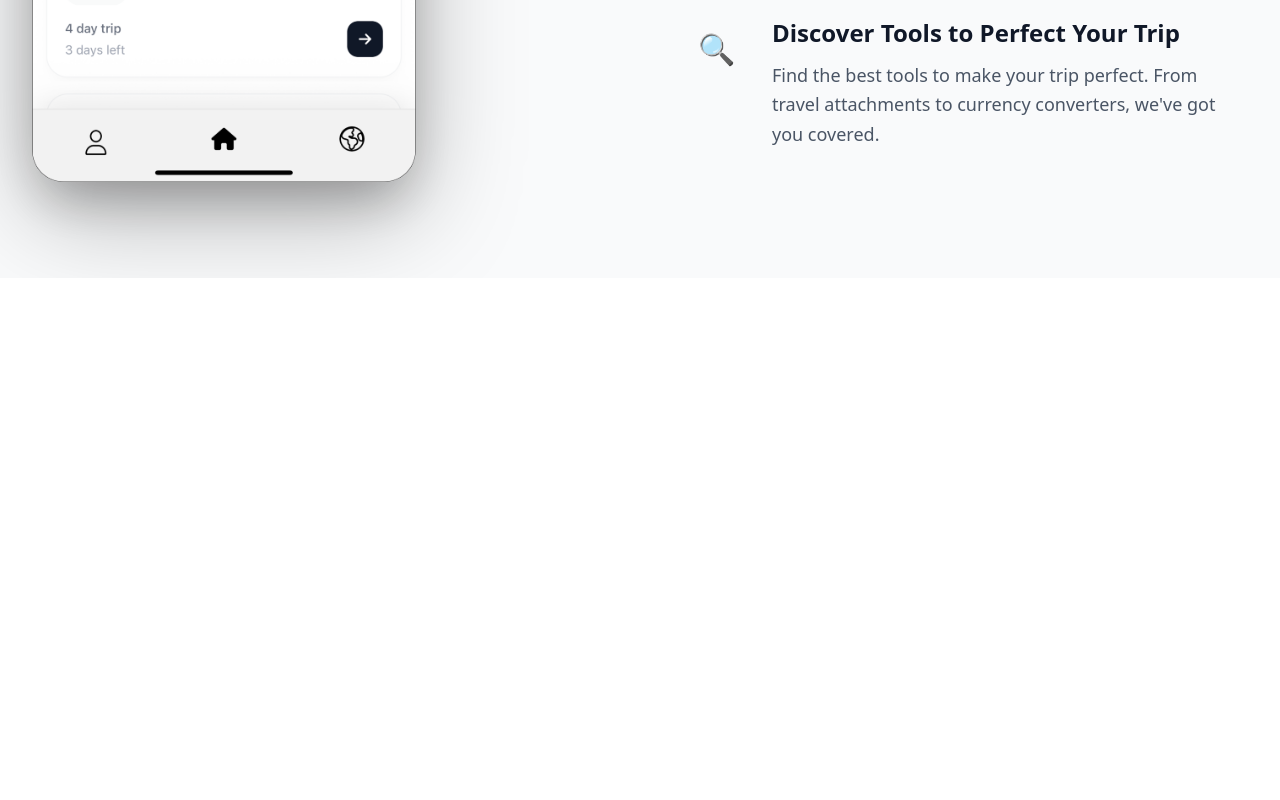
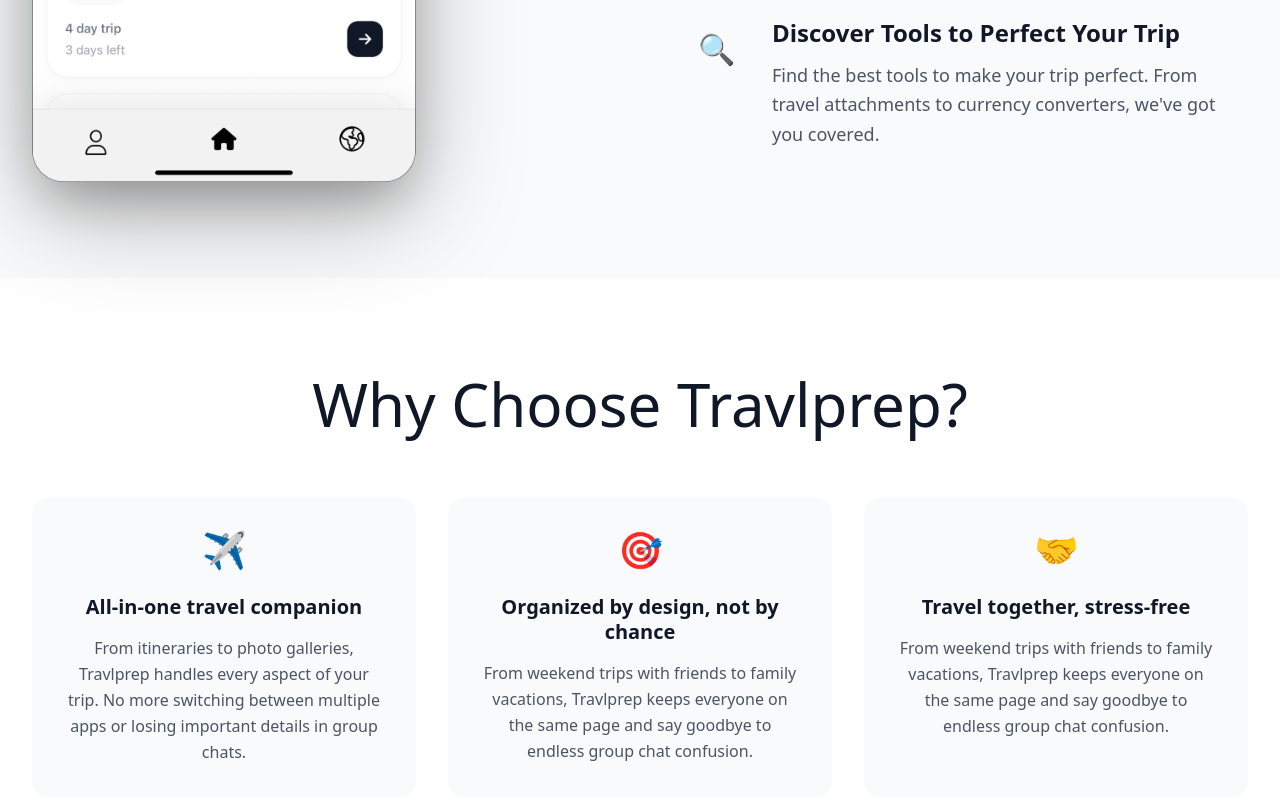
Before and after one commit to loembetyannick/Travlprep.frontend, a Next.js app: page / in a window 1280 px wide. Shown: the part 2415-3215 px from the top of the page. Before the commit the page ends 2693 px from the top, so only its background shows below. Built offline with nearby package versions, Linux system fonts and the light colour scheme.

Commit message:
adding the reasoning sections

```diff
--- a/src/app/page.js
+++ b/src/app/page.js
@@ -2,6 +2,7 @@
 import HeroSection from '../components/HeroSection';
 import CommunitySection from '../components/CommunitySection';
 import InfoSection from '../components/InfoSection';
+import ReasonsSection from '../components/ReasonsSection';
 
 export default function Home() {
   return (
@@ -11,6 +12,7 @@
         <HeroSection />
         <CommunitySection />
         <InfoSection />
+        <ReasonsSection />
       </main>
     </div>
   );
--- /dev/null
+++ b/src/components/ReasonsSection.js
@@ -0,0 +1,57 @@
+export default function ReasonsSection() {
+  const reasons = [
+    {
+      id: 1,
+      icon: '✈️',
+      title: 'All-in-one travel companion',
+      description: 'From itineraries to photo galleries, Travlprep handles every aspect of your trip. No more switching between multiple apps or losing important details in group chats.'
+    },
+    {
+      id: 2,
+      icon: '🎯',
+      title: 'Organized by design, not by chance',
+      description: 'From weekend trips with friends to family vacations, Travlprep keeps everyone on the same page and say goodbye to endless group chat confusion.'
+    },
+    {
+      id: 3,
+      icon: '🤝',
+      title: 'Travel together, stress-free',
+      description: 'From weekend trips with friends to family vacations, Travlprep keeps everyone on the same page and say goodbye to endless group chat confusion.'
+    }
+  ];
+
+  return (
+    <section className="w-full py-16 lg:py-24 bg-white">
+      <div className="max-w-7xl mx-auto px-4 sm:px-6 lg:px-8">
+        {/* Section Title */}
+        <div className="text-center mb-16">
+          <h2 className="text-4xl sm:text-5xl lg:text-6xl font-light text-gray-900 mb-4">
+            Why Choose Travlprep?
+          </h2>
+        </div>
+
+        {/* Reasons Grid */}
+        <div className="grid grid-cols-1 md:grid-cols-3 gap-8">
+          {reasons.map((reason) => (
+            <div key={reason.id} className="bg-gray-50 rounded-2xl p-8 text-center">
+              {/* Icon */}
+              <div className="text-4xl mb-6">
+                {reason.icon}
+              </div>
+
+              {/* Title */}
+              <h3 className="text-xl font-bold text-gray-900 mb-4 leading-tight">
+                {reason.title}
+              </h3>
+
+              {/* Description */}
+              <p className="text-gray-600 leading-relaxed">
+                {reason.description}
+              </p>
+            </div>
+          ))}
+        </div>
+      </div>
+    </section>
+  );
+}
```
